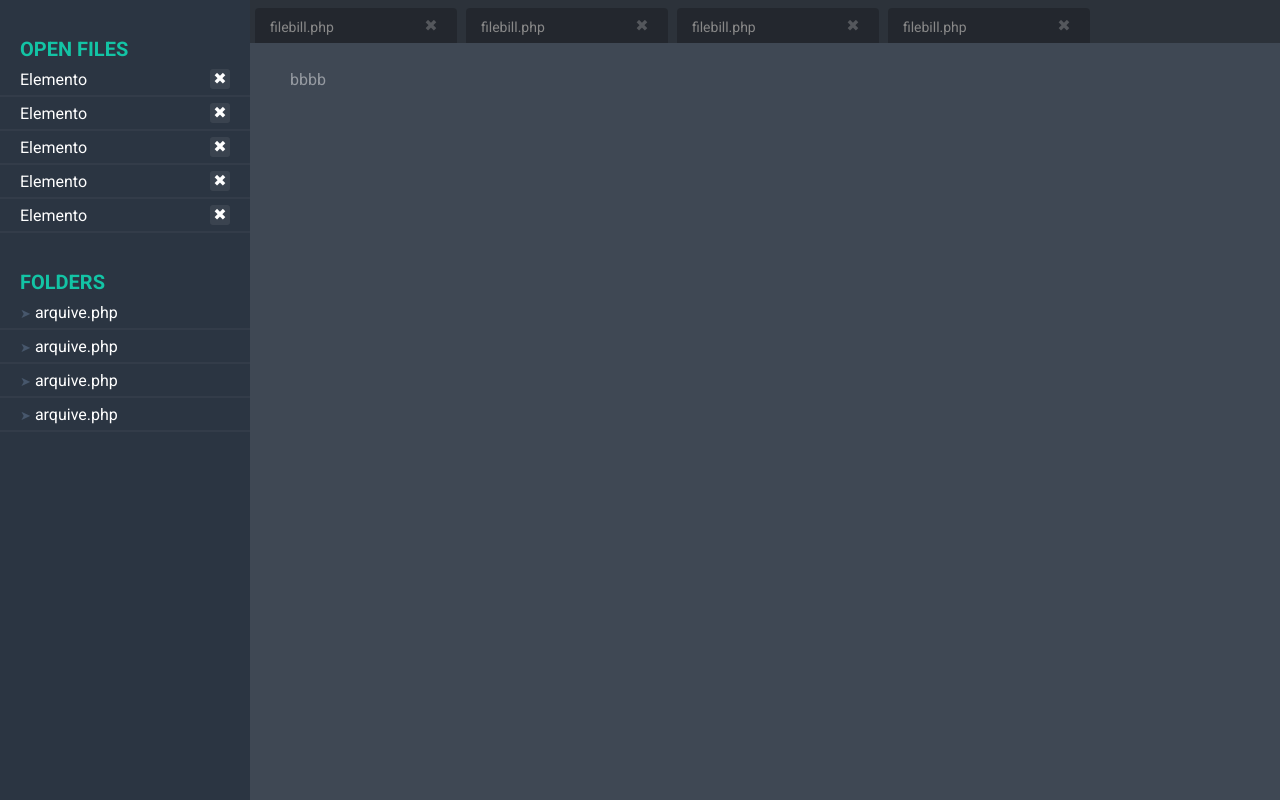
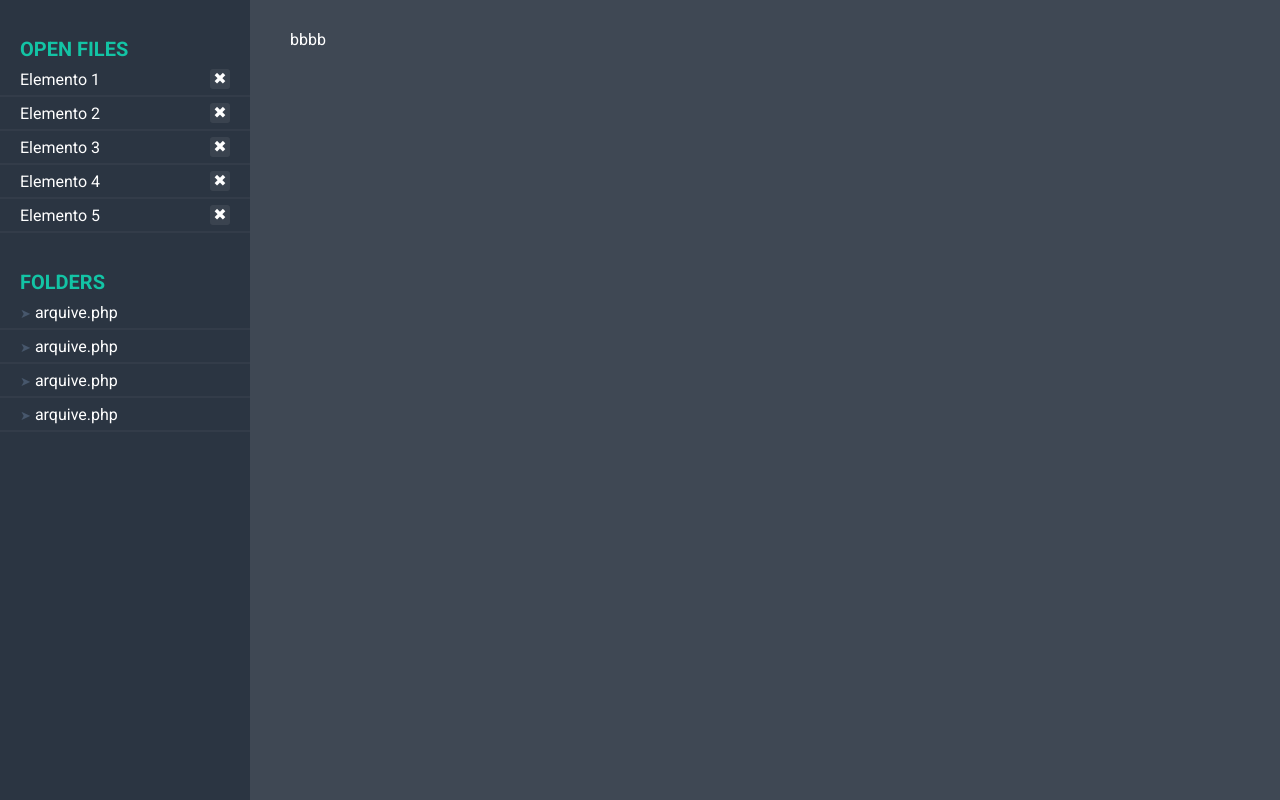
Before and after one commit to paulocezarphp/editecodex, a PHP site: page / in a window 1280 px wide. Run offline with PHP 8.4, Linux system fonts and the light colour scheme.

Commit message:
v0.07 - Fazendo alguns pequenos ajustes
Dessa vez nós fizemos alguns pequenos ajustes removendo a barra superior onde haviam as abas de arquivos abertos pelo usuário e agora deixamos apenas a barra lateral, fizemos isso para para que o painel tenha mais espaço para que o usuário possa programar melhor.

```diff
--- a/app/css/desktop.css
+++ b/app/css/desktop.css
@@ -86,7 +86,7 @@ PAINEL
 
 .painel-right{
 	padding: 40px;
-	padding-top: 70px;
+	padding-top: 30px;
 }
 
 .painel-right:focus{
--- a/app/js/script.js
+++ b/app/js/script.js
@@ -40,12 +40,12 @@
 
 
  	/*----------------------------------------------------------------
- 	Selecionando arquivos na aba de menu de arquivos
+ 	Fechando arquivos abertos
  	----------------------------------------------------------------*/
- 	$(".tabmenu-item").click(function(){
- 		$(".tabmenu-item").css({"background":"rgba(0,0,0, 0.21)"});
- 		$(this).css({"background":"rgba(200,200,200, 0.31)"});
+ 	$(".painel-left-close").click(function(){
+ 		$(this).parent().remove();
  	});
 
 
+
  });
--- a/index.php
+++ b/index.php
@@ -26,25 +26,26 @@
 				<div class="painel-left-title theme-color-c">OPEN FILES</div>
 
 				<div class="painel-left-group">
-					<div class="painel-left-item theme-color-d">Elemento</div>
+					<div class="painel-left-item theme-color-d">Elemento 1</div>
 					<div class="painel-left-close">&#10006;</div>
 				</div>
 				<div class="painel-left-group">
-					<div class="painel-left-item theme-color-d">Elemento</div>
+					<div class="painel-left-item theme-color-d">Elemento 2</div>
 					<div class="painel-left-close">&#10006;</div>
 				</div>
 				<div class="painel-left-group">
-					<div class="painel-left-item theme-color-d">Elemento</div>
+					<div class="painel-left-item theme-color-d">Elemento 3</div>
 					<div class="painel-left-close">&#10006;</div>
 				</div>
 				<div class="painel-left-group">
-					<div class="painel-left-item theme-color-d">Elemento</div>
+					<div class="painel-left-item theme-color-d">Elemento 4</div>
 					<div class="painel-left-close">&#10006;</div>
 				</div>
 				<div class="painel-left-group">
-					<div class="painel-left-item theme-color-d">Elemento</div>
+					<div class="painel-left-item theme-color-d">Elemento 5</div>
 					<div class="painel-left-close">&#10006;</div>
 				</div>
+
 
 				<div class="painel-left-title theme-color-c">FOLDERS</div>
 
@@ -75,42 +76,14 @@
 				</div>
 
 			</div>
-			<div class="scroll theme-background-b theme-color-e">
-				<div class="tabmenu">
-					<div class="tabmenu-item">
-						<div class="tabmenu-group">
-							<div class="tabmenu-namefile">filebill.php</div>
-							<div class="tabmenu-close">&#10006;</div>
-						</div>
-					</div>
-					<div class="tabmenu-item">
-						<div class="tabmenu-group">
-							<div class="tabmenu-namefile">filebill.php</div>
-							<div class="tabmenu-close">&#10006;</div>
-						</div>
-					</div>
-					<div class="tabmenu-item">
-						<div class="tabmenu-group">
-							<div class="tabmenu-namefile">filebill.php</div>
-							<div class="tabmenu-close">&#10006;</div>
-						</div>
-					</div>
-					<div class="tabmenu-item">
-						<div class="tabmenu-group">
-							<div class="tabmenu-namefile">filebill.php</div>
-							<div class="tabmenu-close">&#10006;</div>
-						</div>
-					</div>
-
-				</div>
-				<div class="painel-right" contentEditable="true" spellcheck="false">
-					bbbb
-				</div>
+			<div class="painel-right theme-background-b theme-color-d" contentEditable="true" spellcheck="false">
+				bbbb
 			</div>
 		</div>
 	</div>
+</div>
 
-	<script type="text/javascript" src="app/js/jquery-3.6.0.min.js"></script>
-	<script type="text/javascript" src="app/js/script.js"></script>
+<script type="text/javascript" src="app/js/jquery-3.6.0.min.js"></script>
+<script type="text/javascript" src="app/js/script.js"></script>
 </body>
 </html>
```
